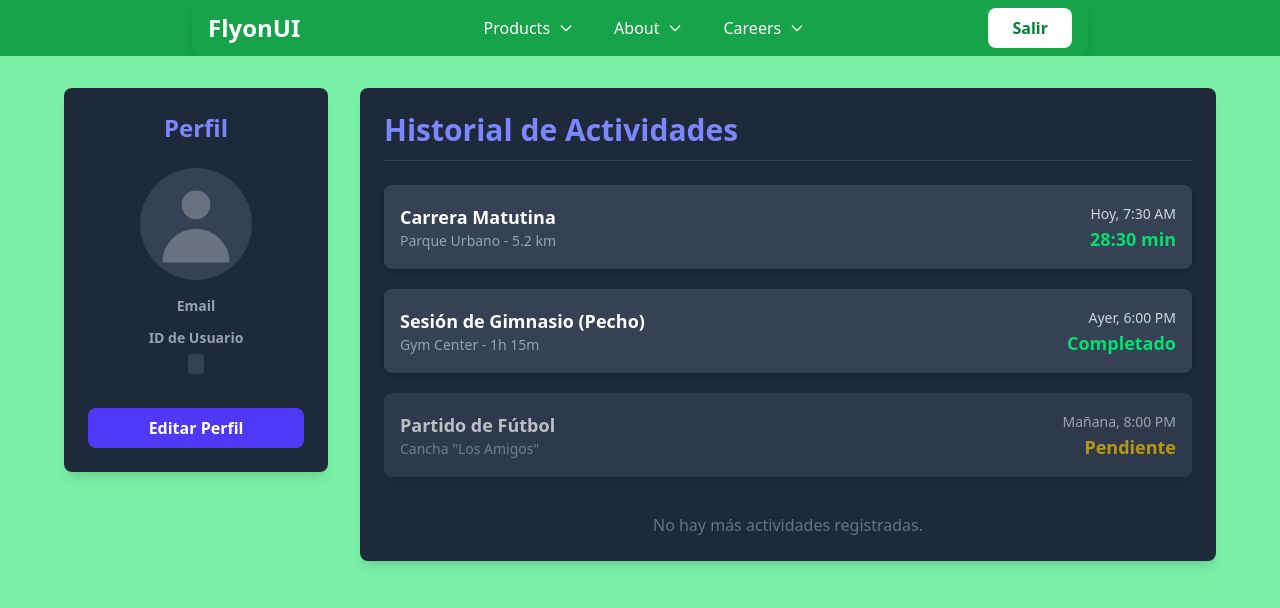
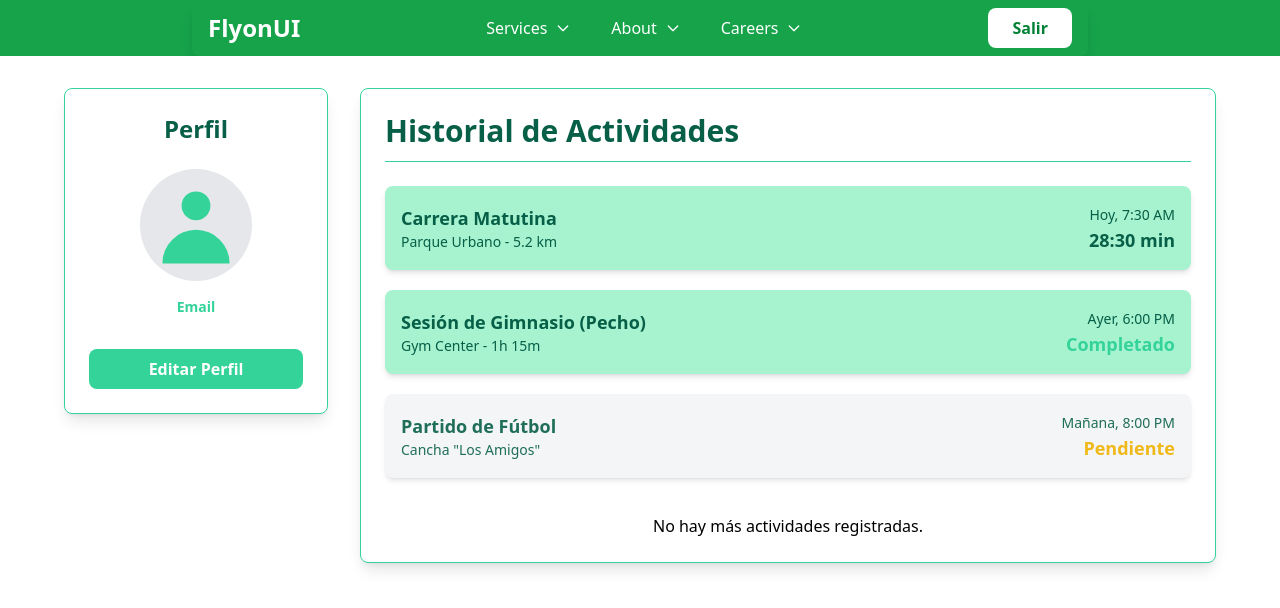
Before and after one commit to JDR69/DeporteDubss, a React (Vite) app in the folder DeporteDubss-front/: page /perfil in a window 1280 px wide. Shown: the top 608 px of the page. Built offline with nearby package versions, Linux system fonts and the light colour scheme.

Commit message:
Document

```diff
--- a/DeporteDubss-front/src/componentes/navbar/Navbar.jsx
+++ b/DeporteDubss-front/src/componentes/navbar/Navbar.jsx
@@ -38,7 +38,7 @@ const Navbar = ({ isLoggedIn = false, onLogout }) => {
               className="text-white font-medium px-2 py-1 flex items-center gap-1 focus:outline-none w-full md:w-auto cursor-pointer"
               onClick={() => setOpenDropdown(openDropdown === 0 ? null : 0)}
             >
-              Products
+              Services
               <svg className="w-4 h-4 ml-1" fill="none" stroke="currentColor" strokeWidth="2" viewBox="0 0 24 24"><path strokeLinecap="round" strokeLinejoin="round" d="M19 9l-7 7-7-7" /></svg>
             </button>
             {openDropdown === 0 && (
--- a/DeporteDubss-front/src/pages/PerfilPage.jsx
+++ b/DeporteDubss-front/src/pages/PerfilPage.jsx
@@ -8,24 +8,24 @@ const PerfilPage = () => {
     const displayUser = user || { id: 'cargando...', email: 'cargando...' };
 
     return (
-        // Contenedor principal: fondo oscuro, texto blanco, padding y altura mínima
-        <div className="min-h-screen bg-green-300 text-white p-4 md:p-8">
+    // Contenedor principal: fondo verde claro, texto verde oscuro, padding y altura mínima
+    <div className="min-h-screen bg-[#ffffff] text-[#065F46] p-4 md:p-8">
             <div className="max-w-6xl mx-auto grid grid-cols-1 md:grid-cols-4 gap-8">
 
                 {/* --- COLUMNA DE PERFIL --- */}
                 {/* Ocupa 1 columna en pantallas medianas y grandes */}
                 <div className="md:col-span-1">
-                    <div className="bg-gray-800 rounded-lg shadow-lg p-6 sticky top-8">
-                        <h2 className="text-2xl font-bold text-center mb-6 text-indigo-400">
+                    <div className="bg-white rounded-lg shadow-lg p-6 sticky top-8 border border-[#34D399]">
+                        <h2 className="text-2xl font-bold text-center mb-6 text-[#065F46]">
                             Perfil
                         </h2>
 
                         {/* Avatar Placeholder */}
-                        <div className="w-28 h-28 rounded-full mx-auto bg-gray-700 mb-4 flex items-center justify-center overflow-hidden">
+                        <div className="w-28 h-28 rounded-full mx-auto bg-[#E5E7EB] mb-4 flex items-center justify-center overflow-hidden">
                             {/* Opción 1: Placeholder SVG (sin dependencias)
                                 Reemplaza esto con una <img src={user.avatarUrl} /> si tienes una.
                             */}
-                            <svg xmlns="http://www.w3.org/2000/svg" className="w-24 h-24 text-gray-500" viewBox="0 0 20 20" fill="currentColor">
+                            <svg xmlns="http://www.w3.org/2000/svg" className="w-24 h-24 text-[#34D399]" viewBox="0 0 20 20" fill="currentColor">
                               <path fillRule="evenodd" d="M10 9a3 3 0 100-6 3 3 0 000 6zm-7 9a7 7 0 1114 0H3z" clipRule="evenodd" />
                             </svg>
 
@@ -35,25 +35,16 @@ const PerfilPage = () => {
 
                         <div className="space-y-3 text-center">
                             <p className="text-lg">
-                                {/* Título del campo */}
-                                <span className="font-semibold text-gray-400 block text-sm">
+                                <span className="font-semibold text-[#34D399] block text-sm">
                                     Email
                                 </span>
-                                {/* Valor del campo */}
-                                <span className="truncate">{displayUser.email}</span>
+                                <span className="truncate text-[#065F46]">{displayUser.email}</span>
                             </p>
-                            <p className="text-lg">
-                                <span className="font-semibold text-gray-400 block text-sm">
-                                    ID de Usuario
-                                </span>
-                                <span className="font-mono text-sm bg-gray-700 px-2 py-0.5 rounded">
-                                    {displayUser.id}
-                                </span>
-                            </p>
+
                         </div>
 
                         {/* Botón de ejemplo */}
-                        <button className="w-full mt-8 bg-indigo-600 hover:bg-indigo-700 text-white font-bold py-2 px-4 rounded-lg transition duration-300 focus:outline-none focus:ring-2 focus:ring-indigo-500">
+                        <button className="w-full mt-8 bg-[#34D399] hover:bg-[#065F46] text-white font-bold py-2 px-4 rounded-lg transition duration-300 focus:outline-none focus:ring-2 focus:ring-[#34D399]">
                             Editar Perfil
                         </button>
                     </div>
@@ -62,53 +53,48 @@ const PerfilPage = () => {
                 {/* --- COLUMNA DE HISTORIAL --- */}
                 {/* Ocupa 3 columnas en pantallas medianas y grandes */}
                 <div className="md:col-span-3">
-                    <div className="bg-gray-800 rounded-lg shadow-lg p-6">
-                        <h2 className="text-3xl font-bold mb-6 border-b border-gray-700 pb-3 text-indigo-400">
+                    <div className="bg-white rounded-lg shadow-lg p-6 border border-[#34D399]">
+                        <h2 className="text-3xl font-bold mb-6 border-b border-[#34D399] pb-3 text-[#065F46]">
                             Historial de Actividades
                         </h2>
 
                         {/* Lista de Actividades (Placeholders de ejemplo) */}
                         <div className="space-y-5">
-
                             {/* Actividad 1 (Ejemplo) */}
-                            <div className="bg-gray-700 p-4 rounded-lg flex flex-col sm:flex-row sm:justify-between sm:items-center shadow-md hover:bg-gray-600 transition duration-300">
+                            <div className="bg-[#A7F3D0] p-4 rounded-lg flex flex-col sm:flex-row sm:justify-between sm:items-center shadow-md hover:bg-[#34D399] transition duration-300">
                                 <div>
-                                    <h3 className="text-lg font-semibold text-white">Carrera Matutina</h3>
-                                    <p className="text-sm text-gray-400">Parque Urbano - 5.2 km</p>
+                                    <h3 className="text-lg font-semibold text-[#065F46]">Carrera Matutina</h3>
+                                    <p className="text-sm text-[#065F46]">Parque Urbano - 5.2 km</p>
                                 </div>
                                 <div className="mt-2 sm:mt-0 text-left sm:text-right">
-                                    <span className="text-sm font-medium text-gray-300">Hoy, 7:30 AM</span>
-                                    {/* Un "badge" de estado */}
-                                    <span className="block text-green-400 font-bold text-lg">28:30 min</span>
+                                    <span className="text-sm font-medium text-[#065F46]">Hoy, 7:30 AM</span>
+                                    <span className="block text-[#065F46] font-bold text-lg">28:30 min</span>
                                 </div>
                             </div>
-
                             {/* Actividad 2 (Ejemplo) */}
-                            <div className="bg-gray-700 p-4 rounded-lg flex flex-col sm:flex-row sm:justify-between sm:items-center shadow-md hover:bg-gray-600 transition duration-300">
+                            <div className="bg-[#A7F3D0] p-4 rounded-lg flex flex-col sm:flex-row sm:justify-between sm:items-center shadow-md hover:bg-[#34D399] transition duration-300">
                                 <div>
-                                    <h3 className="text-lg font-semibold text-white">Sesión de Gimnasio (Pecho)</h3>
-                                    <p className="text-sm text-gray-400">Gym Center - 1h 15m</p>
+                                    <h3 className="text-lg font-semibold text-[#065F46]">Sesión de Gimnasio (Pecho)</h3>
+                                    <p className="text-sm text-[#065F46]">Gym Center - 1h 15m</p>
                                 </div>
                                 <div className="mt-2 sm:mt-0 text-left sm:text-right">
-                                    <span className="text-sm font-medium text-gray-300">Ayer, 6:00 PM</span>
-                                    <span className="block text-green-400 font-bold text-lg">Completado</span>
+                                    <span className="text-sm font-medium text-[#065F46]">Ayer, 6:00 PM</span>
+                                    <span className="block text-[#34D399] font-bold text-lg">Completado</span>
                                 </div>
                             </div>
-
                             {/* Actividad 3 (Ejemplo de algo pendiente) */}
-                            <div className="bg-gray-700 p-4 rounded-lg flex flex-col sm:flex-row sm:justify-between sm:items-center shadow-md hover:bg-gray-600 transition duration-300 opacity-70">
+                            <div className="bg-[#F3F4F6] p-4 rounded-lg flex flex-col sm:flex-row sm:justify-between sm:items-center shadow-md hover:bg-[#A7F3D0] transition duration-300 opacity-90">
                                 <div>
-                                    <h3 className="text-lg font-semibold text-white">Partido de Fútbol</h3>
-                                    <p className="text-sm text-gray-400">Cancha "Los Amigos"</p>
+                                    <h3 className="text-lg font-semibold text-[#065F46]">Partido de Fútbol</h3>
+                                    <p className="text-sm text-[#065F46]">Cancha "Los Amigos"</p>
                                 </div>
                                 <div className="mt-2 sm:mt-0 text-left sm:text-right">
-                                    <span className="text-sm font-medium text-gray-300">Mañana, 8:00 PM</span>
-                                    <span className="block text-yellow-400 font-bold text-lg">Pendiente</span>
+                                    <span className="text-sm font-medium text-[#065F46]">Mañana, 8:00 PM</span>
+                                    <span className="block text-yellow-500 font-bold text-lg">Pendiente</span>
                                 </div>
                             </div>
-
                             {/* Mensaje de fin de lista */}
-                            <p className="text-center text-gray-500 pt-4">
+                            <p className="text-center text-[#000000] pt-4">
                                 No hay más actividades registradas.
                             </p>
                         </div>
```
Also changed, not shown: 1 other file (tests, documents, lock files or other folders).
